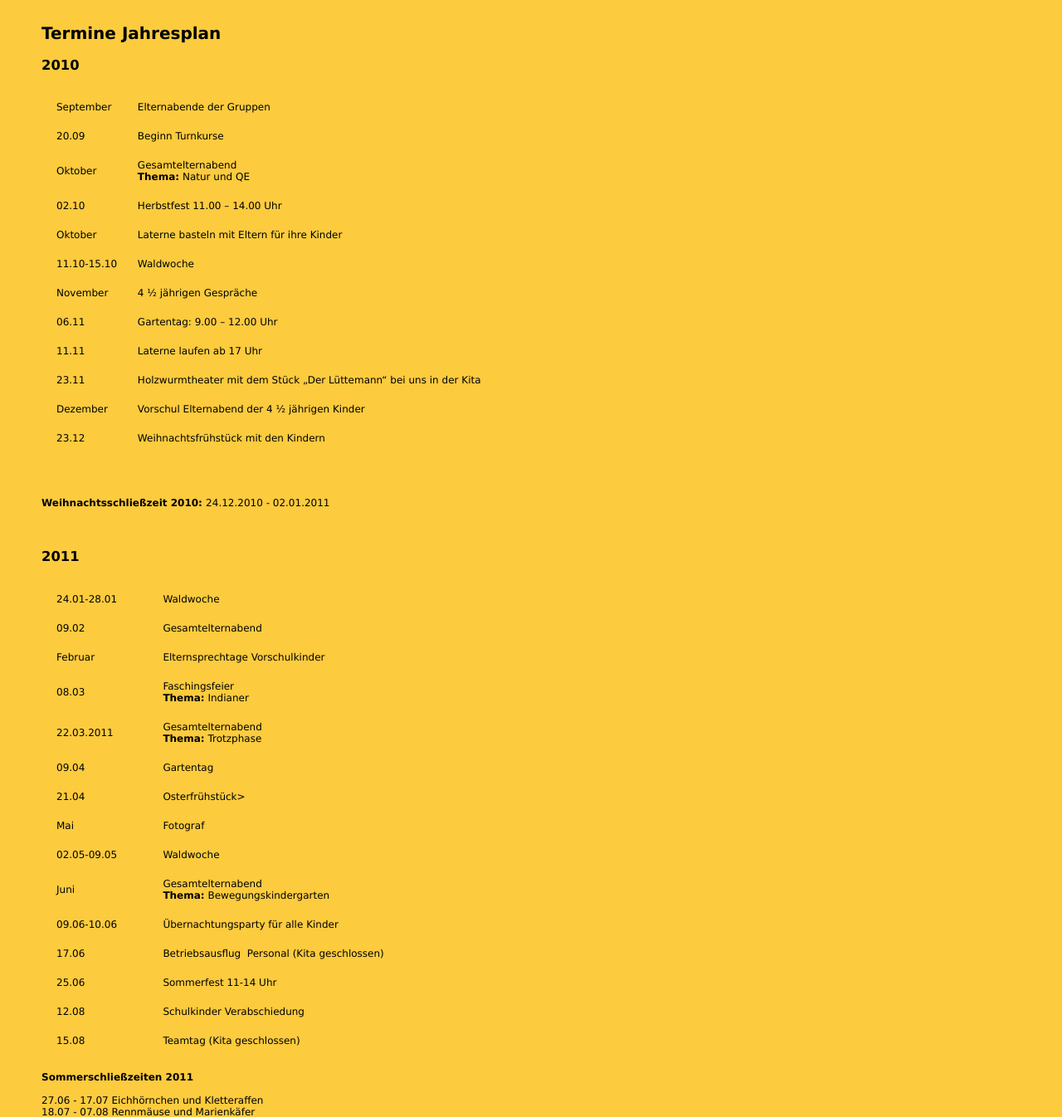
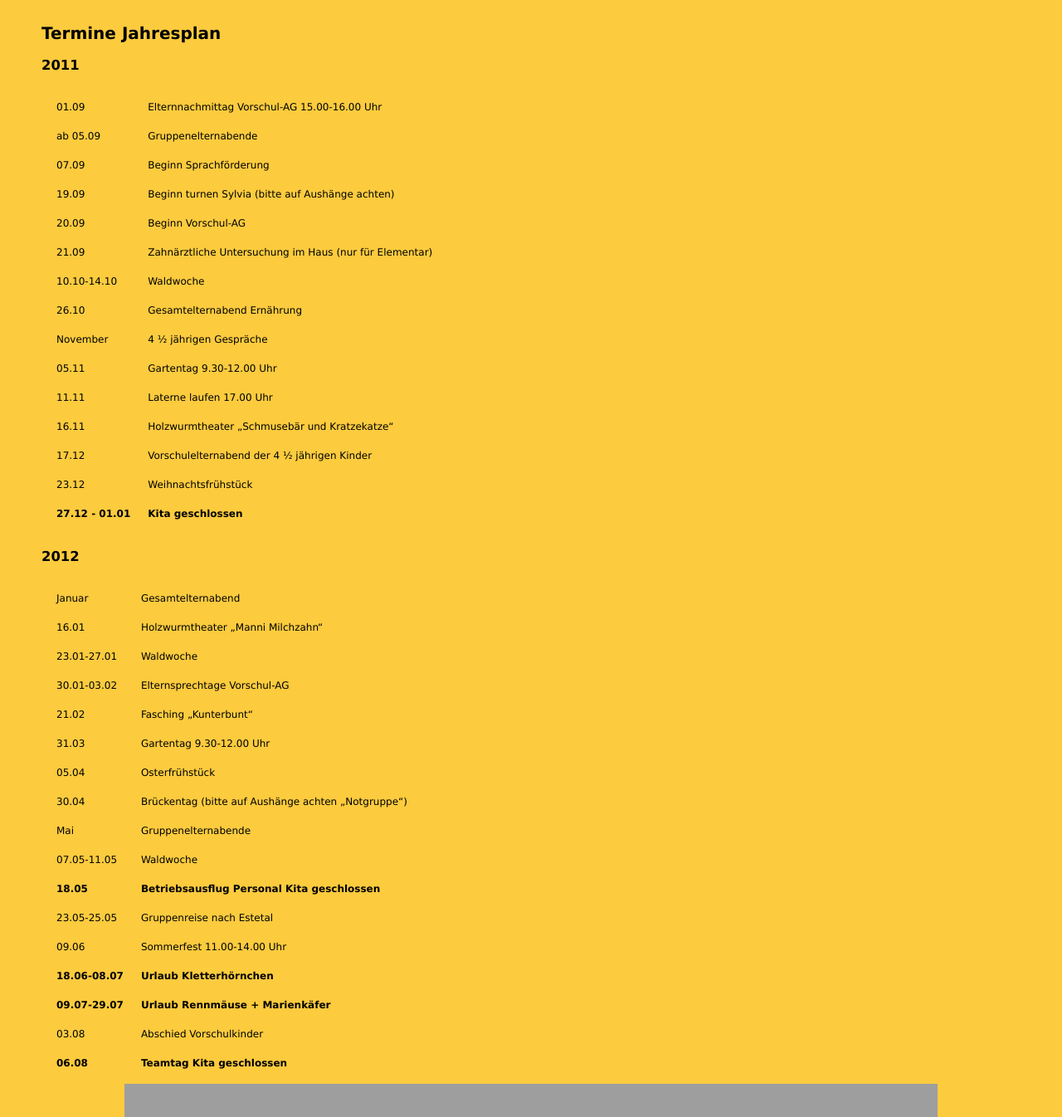
Before and after one commit to aoleski/kita, a PHP site: page /kita_cms_jahresplan_termine.html in a window 1280 px wide. Shown: the part 241-1587 px from the top of the page at 83% size. Run offline with PHP 8.4, Linux system fonts and the light colour scheme; grey boxes are pictures that could not be loaded.

Commit message:
important als class, jahresplan 2011-2012

```diff
--- a/kita_cms_jahresplan_termine.html
+++ b/kita_cms_jahresplan_termine.html
@@ -141,141 +141,146 @@
 </div>
 <div class="content"> <br />
   <h1>Termine Jahresplan</h1>
-    <h3 align="left">2010</h3>
+    <h3 align="left">2011</h3>
                 <table class="jahresplan" cellpadding="3" cellspacing="15">
 
-                    <tr>
-                       <td>September</td>
-                        <td>Elternabende der Gruppen</td>
+                     <tr>
+                       <td>01.09</td>
+                        <td>Elternnachmittag Vorschul-AG 15.00-16.00 Uhr</td>
                     </tr>
                     <tr>
-                        <td>20.09</td>
-                        <td>Beginn Turnkurse</td>
+                       <td>ab 05.09</td>
+                        <td>Gruppenelternabende</td>
                     </tr>
                     <tr>
-                        <td>Oktober</td>
-                        <td>Gesamtelternabend <strong><br/>
-                            Thema:</strong> Natur und QE </td>
+                       <td>07.09</td>
+                        <td>Beginn Sprachförderung</td>
                     </tr>
                     <tr>
-                        <td>02.10 </td>
-                        <td>Herbstfest 11.00 – 14.00 Uhr</td>
+                       <td>19.09</td>
+                        <td>Beginn turnen Sylvia (bitte auf Aushänge achten)</td>
+                    </tr>
+                     <tr>
+                       <td>20.09</td>
+                        <td>Beginn Vorschul-AG</td>
+                    </tr>
+                     <tr>
+                       <td>21.09</td>
+                        <td>Zahnärztliche Untersuchung im Haus (nur für Elementar)</td>
                     </tr>
                     <tr>
-                       <td>Oktober</td>
-                        <td>Laterne basteln mit Eltern für ihre Kinder</td>
-                    </tr>
-                    <tr>
-                        <td>11.10-15.10 </td>
+                        <td>10.10-14.10</td>
                         <td>Waldwoche</td>
                     </tr>
                     <tr>
-                        <td>November</td>
-                        <td>4 ½ jährigen Gespräche</td>
+                        <td>26.10 </td>
+                        <td>Gesamtelternabend Ernährung</td>
                     </tr>
                     <tr>
-                        <td>06.11  </td>
-                        <td>Gartentag: 9.00 – 12.00 Uhr</td>
+                       <td>November</td>
+                        <td>4 ½  jährigen Gespräche</td>
                     </tr>
                     <tr>
-                        <td>11.11   </td>
-                        <td>Laterne laufen ab 17 Uhr</td>
+                        <td>05.11</td>
+                        <td>Gartentag 9.30-12.00 Uhr</td>
                     </tr>
                     <tr>
-                        <td>23.11   </td>
-                        <td>Holzwurmtheater mit dem Stück „Der Lüttemann“ bei
-                            uns in der Kita</td>
+                        <td>11.11</td>
+                        <td>Laterne laufen 17.00 Uhr</td>
+                    </tr>
+                     <tr>
+                        <td>16.11</td>
+                        <td>Holzwurmtheater „Schmusebär und Kratzekatze“</td>
+                    </tr>
+                     <tr>
+                        <td>17.12</td>
+                        <td>Vorschulelternabend der 4 ½ jährigen Kinder</td>
                     </tr>
                     <tr>
-                         <td>Dezember </td>
-                        <td>Vorschul Elternabend der 4 ½ jährigen Kinder </td>
+                        <td>23.12</td>
+                        <td>Weihnachtsfrühstück</td>
                     </tr>
-                    <tr>
-                        <td>23.12   </td>
-                        <td>Weihnachtsfrühstück mit den Kindern</td>
+                     <tr class="important">
+                        <td>27.12 - 01.01</td>
+                        <td>Kita geschlossen</td>
                     </tr>
                 </table>
-    <h2>&nbsp;</h2>
-                <p><strong>Weihnachtsschließzeit 2010: </strong> 24.12.2010 - 02.01.2011 </p>
 
-                <h2>&nbsp;</h2>
-    <h3 align="left">2011</h3>
+    <h3 align="left">2012</h3>
 
                 <table class="jahresplan" cellpadding="3" cellspacing="15">
 
                     <tr>
-                        <td>24.01-28.01 </td>
+                        <td>Januar </td>
+                        <td>Gesamtelternabend</td>
+                    </tr>
+                     <tr>
+                        <td>16.01 </td>
+                        <td>Holzwurmtheater „Manni Milchzahn“</td>
+                    </tr>
+                     <tr>
+                        <td>23.01-27.01 </td>
                         <td>Waldwoche</td>
                     </tr>
-                    <tr>
-                       <td>09.02      </td>
-                        <td>Gesamtelternabend</td>
+                     <tr>
+                        <td>30.01-03.02 </td>
+                        <td>Elternsprechtage Vorschul-AG</td>
                     </tr>
                     <tr>
-                        <td>Februar     </td>
-                        <td>Elternsprechtage Vorschulkinder</td>
+                        <td>21.02 </td>
+                        <td>Fasching „Kunterbunt“</td>
                     </tr>
                     <tr>
-                       <td>08.03      </td>
-                        <td>Faschingsfeier <br/>
-                            <strong>Thema:</strong> Indianer</td>
+                        <td>31.03 </td>
+                        <td>Gartentag 9.30-12.00 Uhr</td>
                     </tr>
                     <tr>
-                         <td>22.03.2011</td>
-                        <td>Gesamtelternabend<br/>
-                            <strong>Thema:</strong> Trotzphase</td>
+                        <td>05.04 </td>
+                        <td>Osterfrühstück</td>
                     </tr>
                     <tr>
-                        <td>09.04</td>
-                        <td>Gartentag</td>
+                        <td>30.04 </td>
+                        <td>Brückentag (bitte auf Aushänge achten „Notgruppe“)</td>
                     </tr>
                     <tr>
-                        <td>21.04           </td>
-                        <td> Osterfrühstück></td>
+                        <td>Mai</td>
+                        <td>Gruppenelternabende</td>
+                    </tr>
+                      <tr>
+                        <td>07.05-11.05</td>
+                        <td>Waldwoche</td>
+                    </tr>
+                     <tr class="important">
+                        <td>18.05</td>
+                        <td>Betriebsausflug Personal Kita geschlossen</td>
                     </tr>
                     <tr>
-                        <td>Mai               </td>
-                        <td> Fotograf</td>
+                        <td>23.05-25.05</td>
+                        <td>Gruppenreise nach Estetal</td>
                     </tr>
-                    <tr>
-                        <td>02.05-09.05     </td>
-                        <td>Waldwoche</td>
+                     <tr >
+                        <td>09.06</td>
+                        <td>Sommerfest 11.00-14.00 Uhr</td>
                     </tr>
-                    <tr>
-                        <td>Juni</td>
-                        <td>Gesamtelternabend<br/>
-                            <strong>Thema:</strong> Bewegungskindergarten</td>
+                    <tr class="important">
+                        <td >18.06-08.07</td>
+                        <td>Urlaub Kletterhörnchen </td>
                     </tr>
-                    <tr>
-                        <td>09.06-10.06         </td>
-                        <td>Übernachtungsparty für alle Kinder</td>
+                     <tr  class="important">
+                        <td>09.07-29.07</td>
+                        <td>Urlaub Rennmäuse + Marienkäfer</td>
                     </tr>
-                    <tr>
-                       <td>17.06           </td>
-                        <td>Betriebsausflug  Personal (Kita geschlossen)</td>
+                     <tr>
+                        <td>03.08</td>
+                        <td>Abschied Vorschulkinder</td>
                     </tr>
-                    <tr>
-                       <td>25.06 </td>
-                        <td> Sommerfest 11-14 Uhr</td>
+                     <tr  class="important">
+                        <td>06.08</td>
+                        <td>Teamtag Kita geschlossen</td>
                     </tr>
-                    <tr>
-                       <td>12.08 </td>
-                        <td>Schulkinder Verabschiedung</td>
-                    </tr>
-                    <tr>
-                       <td>15.08   </td>
-                        <td>Teamtag (Kita geschlossen)</td>
-                    </tr>
+
+
                 </table>
-                <p><strong>Sommerschließzeiten 2011 </strong><br/>
-                    <br/>
-                    27.06 - 17.07 Eichhörnchen und Kletteraffen<br/>
-                    18.07 - 07.08 Rennmäuse und Marienkäfer</p>
-
-                <p>In den Sommerschließzeiten bieten wir für die Kinder berufstätiger Eltern auf schriftlichen Antrag
-                    eine Notbetreuung an. </p>
-
-                <p>&nbsp;</p>
 </div>
 <div align="center">
     <table width="980" height="127" border="0" cellpadding="0" cellspacing="0" background="images/downline-980_jahresplan.png"
--- a/kita_cms_unseralltag.html
+++ b/kita_cms_unseralltag.html
@@ -126,7 +126,7 @@
 <div class="content"> <br />
 
       <h1>Unser Alltag - so verläuft ein Tag in unserem Kindergarten:</h1>
-       <p id="important">
+       <p class="important">
 
 Unser KiTa-Tag besitzt einen geregelten Ablauf, berücksichtigt jedoch auch die jeweiligen tagesaktuellen Gegebenheiten. Wir halten angeleitete Spiele, feste Rituale für ebenso notwendig wie freies Spielen. Für beides wird ausreichend Raum gegeben.
 In unserem   <a href="Download/KiTa-ABC.pdf" target="_blank">Kita-ABC</a>
--- a/kitastyleroot.css
+++ b/kitastyleroot.css
@@ -88,7 +88,7 @@ h2 {
   text-align: center;
 }
 
-#important
+.important
 {
    font-weight: bolder;
 }
```
